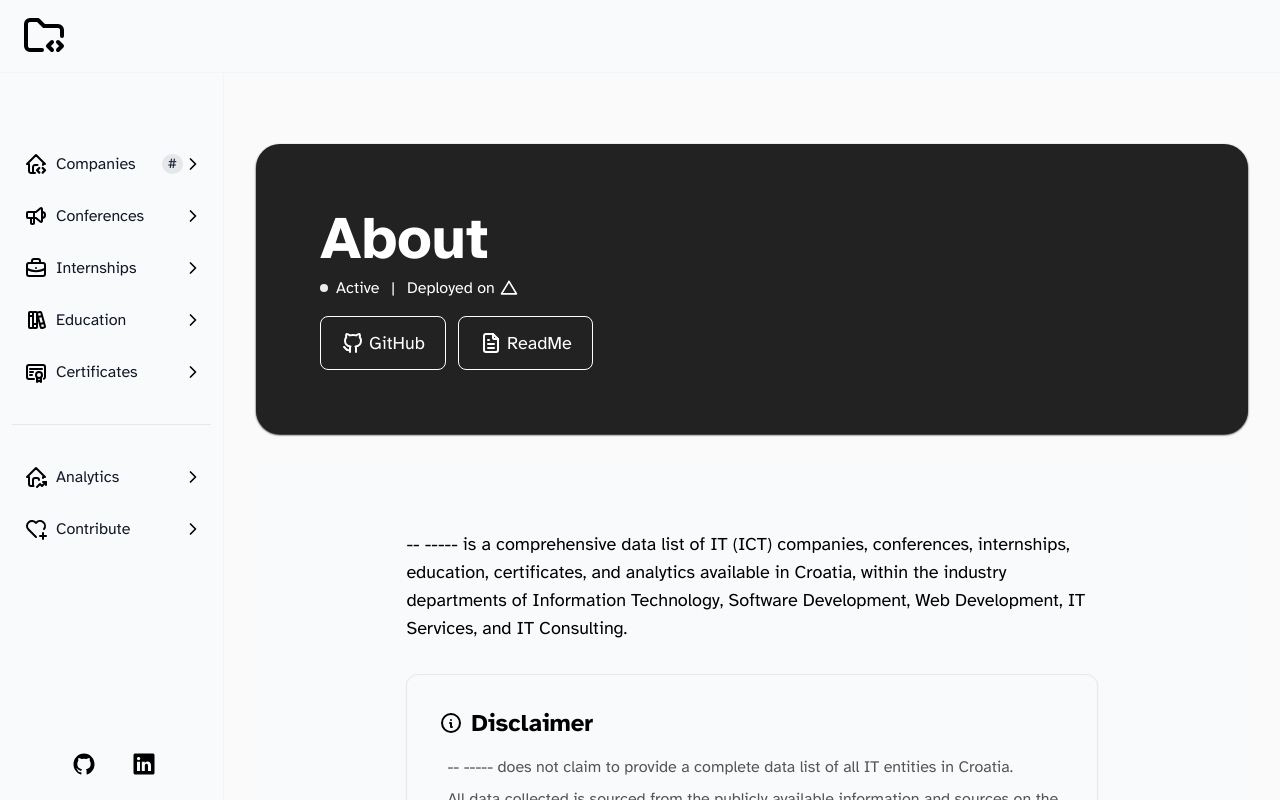
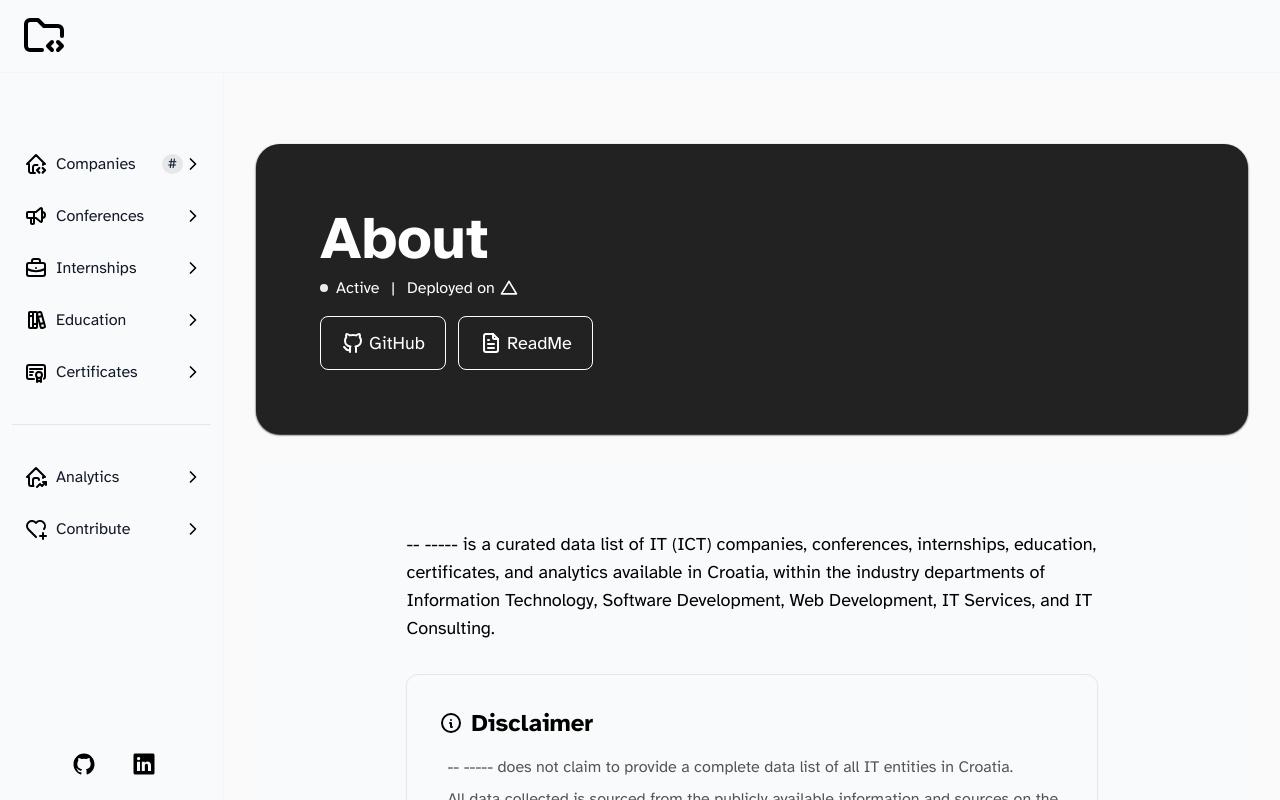
Before and after one commit to stefanicjuraj/datalog, a React (Vite) app: page /about in a window 1280 px wide. Shown: the top 800 px of the page. Built offline with nearby package versions, Linux system fonts and the light colour scheme.

Commit message:
chore(about): replace word

```diff
--- a/src/pages/About.tsx
+++ b/src/pages/About.tsx
@@ -62,7 +62,7 @@ function About() {
                     <div className="mt-8 mb-4 sm:p-16 p-8 bg-[#F9FAFB] rounded-xl text-left">
                         <div className="text-lg sm:w-4/5 w-full mx-auto">
                             <p className="pb-4">
-                                -- ----- is a comprehensive data list of IT (ICT) companies, conferences, internships, education, certificates, and analytics available in Croatia, within the industry departments of Information Technology, Software Development, Web Development, IT Services, and IT Consulting.
+                                -- ----- is a curated data list of IT (ICT) companies, conferences, internships, education, certificates, and analytics available in Croatia, within the industry departments of Information Technology, Software Development, Web Development, IT Services, and IT Consulting.
                             </p>
                             {/* disclaimer */}
                             {disclaimerOpen && (
```
